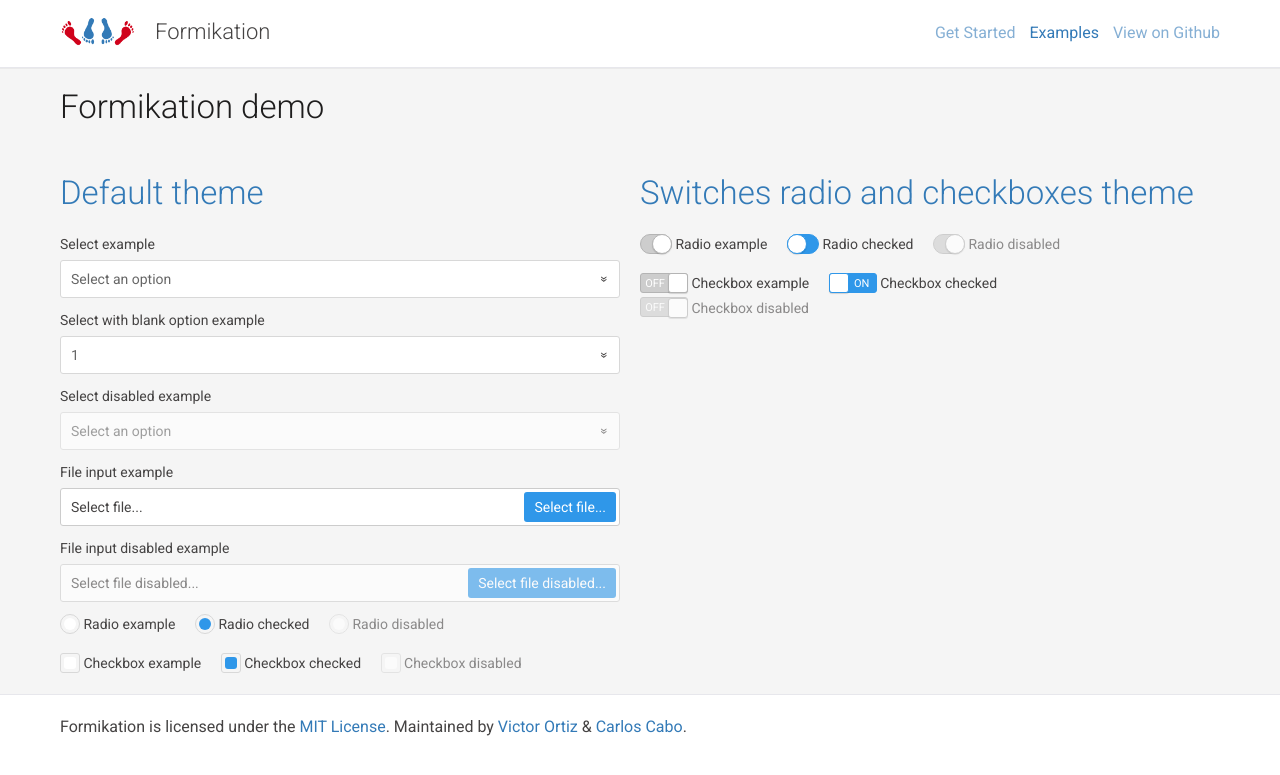
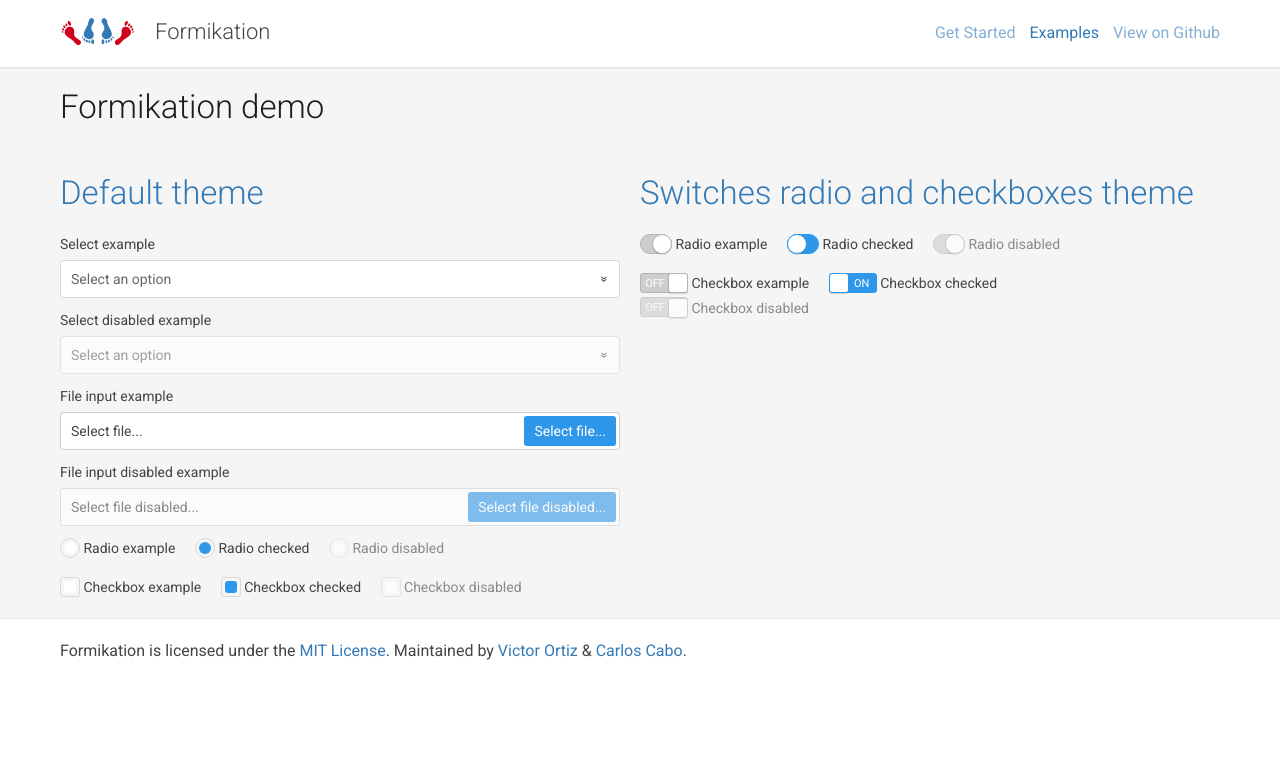
Before and after one commit to vortizhe/formikation, a Jekyll site: the page built from examples.html, in a window 1280 px wide. Shown: the top 775 px of the page. Built offline with Jekyll 4.4.1, drawn with Linux system fonts in a browser that asks for light colours; some web fonts are replaced.

Commit message:
Remove unnecessary demo select

```diff
--- a/examples.html
+++ b/examples.html
@@ -18,15 +18,6 @@
          <option value="5">Option 4</option>
          <option value="6">Option 5</option>
          <option value="7">Option 6</option>
-       </select>
-     </div>
-     <div class="row">
-       <label for="example-select">Select with blank option example</label>
-       <select id="example-select" name="example-select">
-         <option value="1"></option>
-         <option value="2">Option 1</option>
-         <option value="3">Option 2</option>
-         <option value="4">Option 3</option>
        </select>
      </div>
 
```
